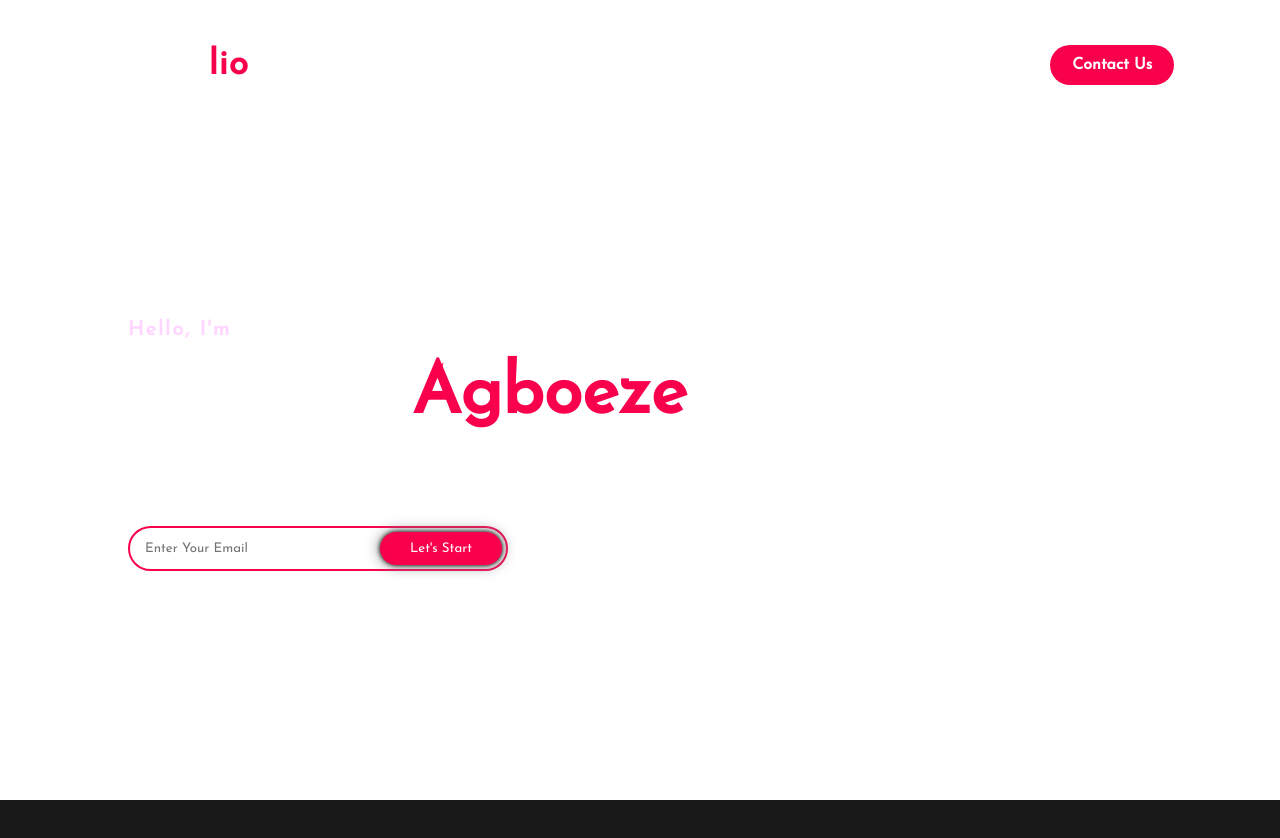
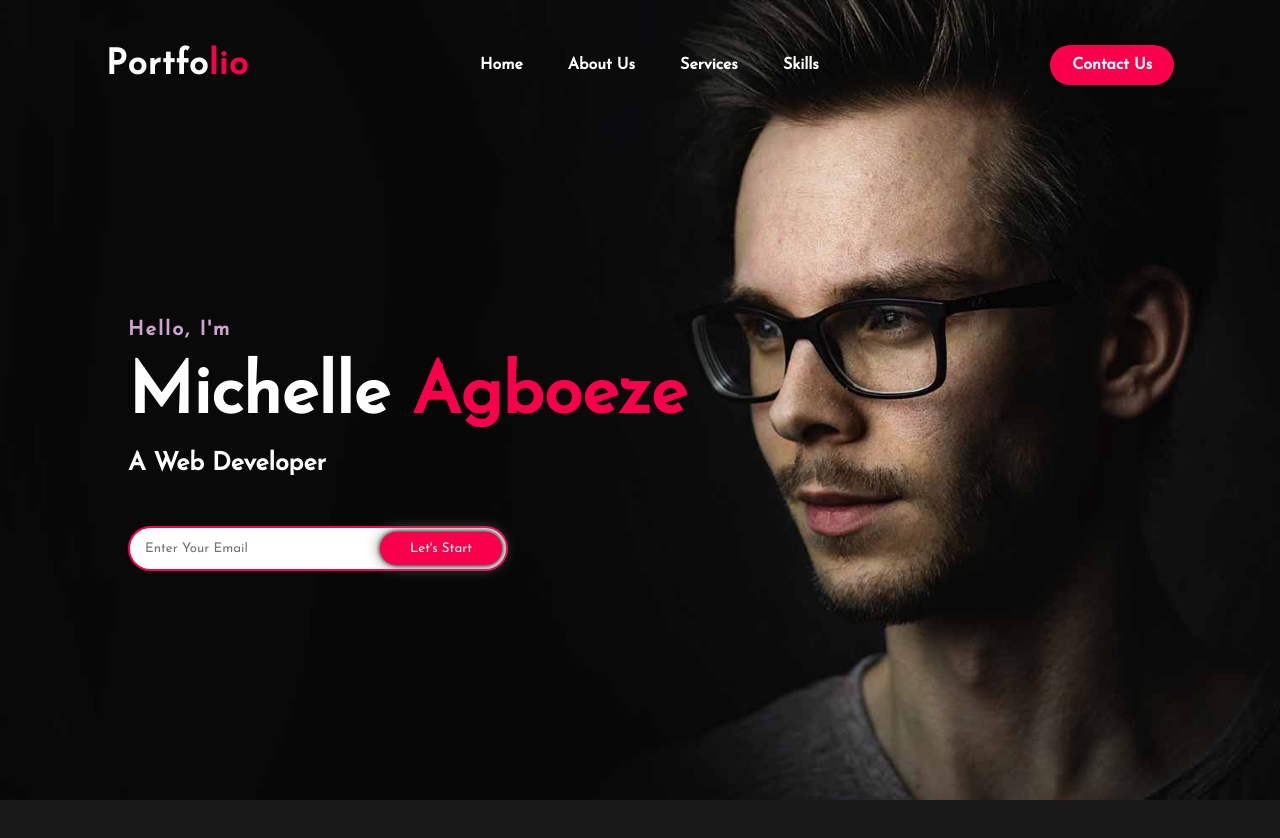
Before and after one commit to Michelle-1234/Main-CV, a plain HTML site: page index.html in a window 1280 px wide. Shown: the top 838 px of the page. Drawn offline with Linux system fonts and the light colour scheme; the site is published under a folder, as on GitHub Pages, so addresses that start at the root find nothing.

Commit message:
made changes

```diff
--- a/css/styles.css
+++ b/css/styles.css
@@ -7,7 +7,7 @@
 .hero{
     height: 100vh;
     width: 100%;
-    background-image: url("/background.jpg");
+    background-image: url(../background.jpg);
     background-size: cover;
     background-position: center;
 }
```
